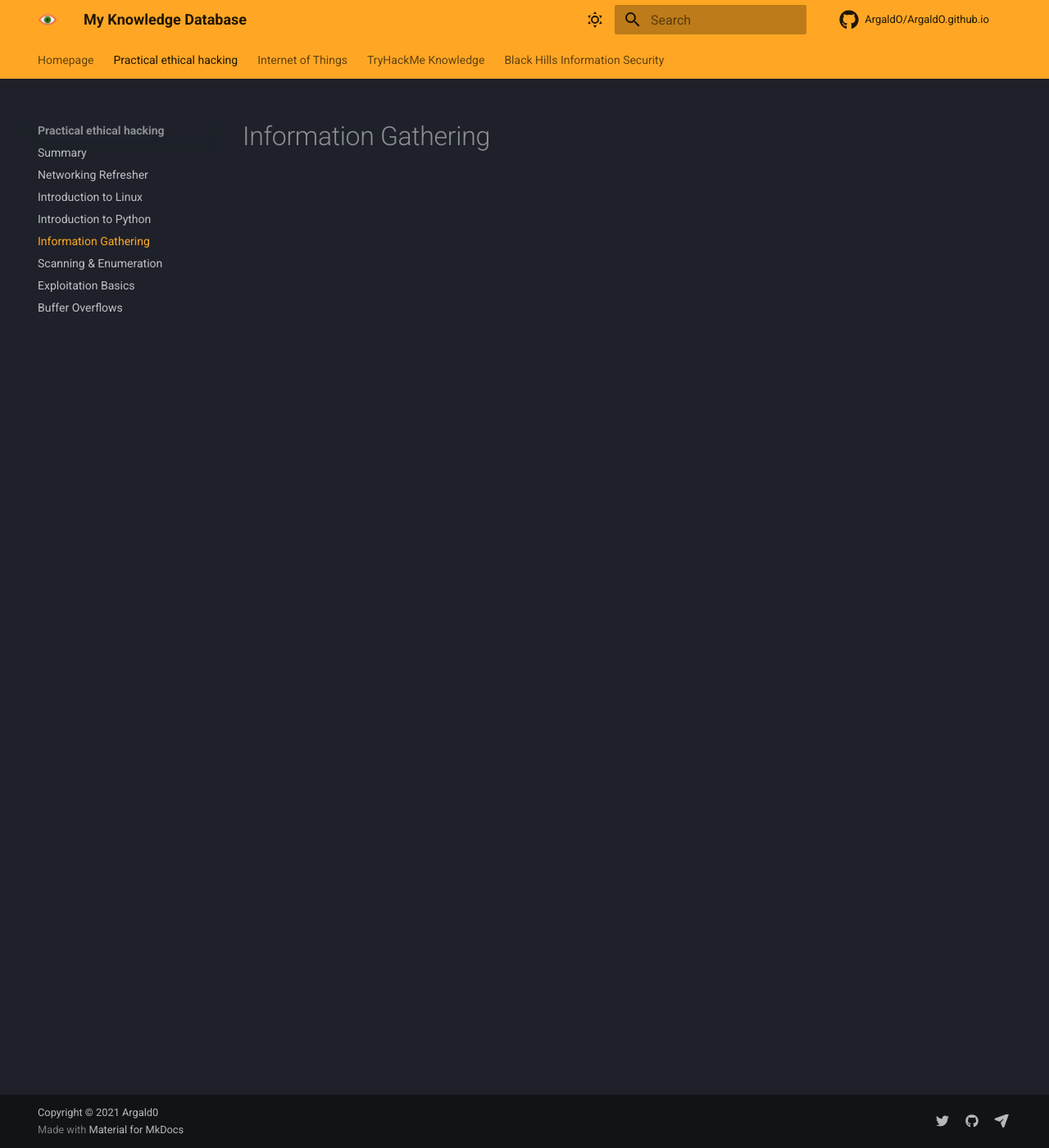
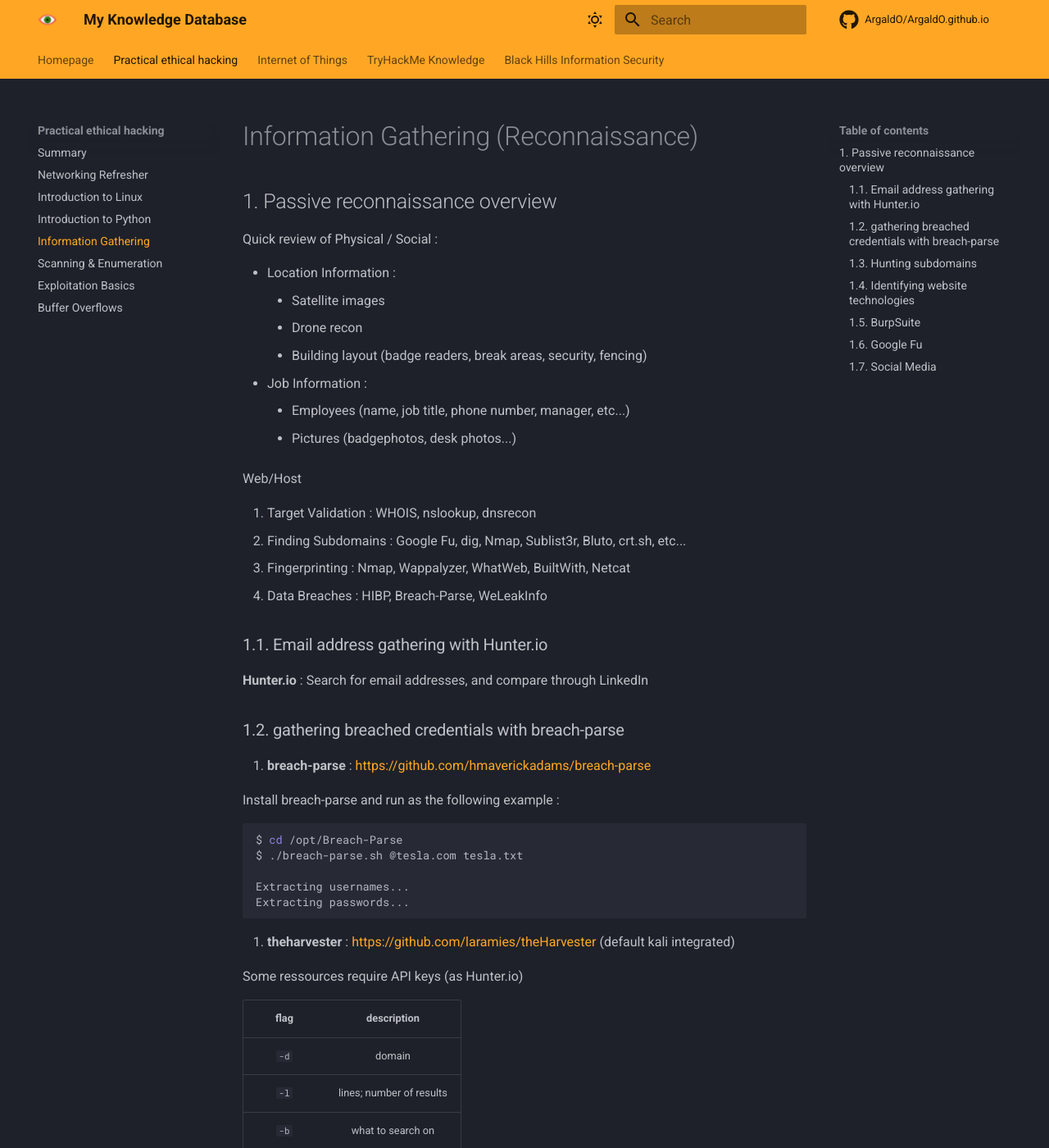
Before and after one commit to Argald0/Argald0.github.io, an MkDocs documentation site: the page built from docs/practical_ethical_hacking/peh-recon.md, in a window 1280 px wide and 1400 px high. Shown: the whole window at 82% size. Built offline with MkDocs 1.6.1 and Material for MkDocs 9.7.7, drawn with Linux system fonts in a browser that asks for light colours; comment, search, counter and statistics services are not loaded; some of the changed text lies outside the part shown.

````diff
--- a/docs/practical_ethical_hacking/peh-recon.md
+++ b/docs/practical_ethical_hacking/peh-recon.md
@@ -1 +1,90 @@
-# Information Gathering
+# Information Gathering (Reconnaissance)
+
+## 1. Passive reconnaissance overview
+
+Quick review of Physical / Social :
+
+  - Location Information :
+    - Satellite images
+    - Drone recon
+    - Building layout (badge readers, break areas, security, fencing)
+  - Job Information :
+    - Employees (name, job title, phone number, manager, etc...)
+    - Pictures (badgephotos, desk photos...)
+
+Web/Host
+
+1. Target Validation : WHOIS, nslookup, dnsrecon
+2. Finding Subdomains : Google Fu, dig, Nmap, Sublist3r, Bluto, crt.sh, etc...
+3. Fingerprinting : Nmap, Wappalyzer, WhatWeb, BuiltWith, Netcat
+4. Data Breaches : HIBP, Breach-Parse, WeLeakInfo
+
+### 1.1. Email address gathering with Hunter.io
+
+**Hunter.io** : Search for email addresses, and compare through LinkedIn
+
+### 1.2. gathering breached credentials with breach-parse
+
+1. **breach-parse** : <https://github.com/hmaverickadams/breach-parse>
+
+Install breach-parse and run as the following example :
+
+```sh
+$ cd /opt/Breach-Parse
+$ ./breach-parse.sh @tesla.com tesla.txt
+
+Extracting usernames...
+Extracting passwords...
+```
+
+2. **theharvester** : <https://github.com/laramies/theHarvester> (default kali integrated)
+
+Some ressources require API keys (as Hunter.io)
+
+flag|description
+:-:|:-:
+`-d`|domain
+`-l`|lines; number of results
+`-b`|what to search on
+
+```sh
+$ theharvester -d tesla.com -l 500 -b google
+```
+
+### 1.3. Hunting subdomains
+
+- **sublist3r** :
+  - install `sudo apt install sublist3r`
+  - run `sublist3r -d tesla.com`
+- **crt.sh** :
+  - search engine `%.tesla.com` (certificate fingerprinting)
+- **Amass** :
+  - ([github](<https://github.com/OWASP/Amass>))
+
+For each result, use **Tomnomnom's httprobe** tool to see if the site is alive. [(github)](<https://github.com/tomnomnom/httprobe>)
+
+### 1.4. Identifying website technologies
+
+- **BuiltWith.com**
+- **wappalyzer** : add to firefox, browse the site and use the extension.
+- **whatweb** : `$ whatweb https://tesla.com`
+
+### 1.5. BurpSuite
+
+Install process :
+
+- install and run
+- setup foxyproxy
+- surf the web and let the magic happen :slight-smile:
+
+### 1.6. Google Fu
+
+```txt
+site:tesla.com -www filetype:csv
+```
+
+Google Fu learning : [site](<https://www.backupassist.com/blog/improving-your-google-fu-how-to-find-anything-you-want>)
+
+### 1.7. Social Media
+
+LinkedIn to get people working for the site, hunter.io to get the email address format --> list of used email addresses.
````
Also changed, not shown: docs/practical_ethical_hacking/peh-exploitation_basics.md (+20 -0 lines), docs/practical_ethical_hacking/peh-scanning_enumeration.md (+86 -0 lines), docs/practical_ethical_hacking/practical_ethical_hacking.md (+32 -0 lines).
